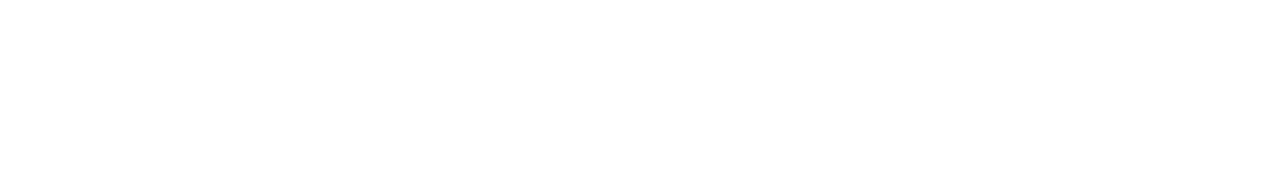
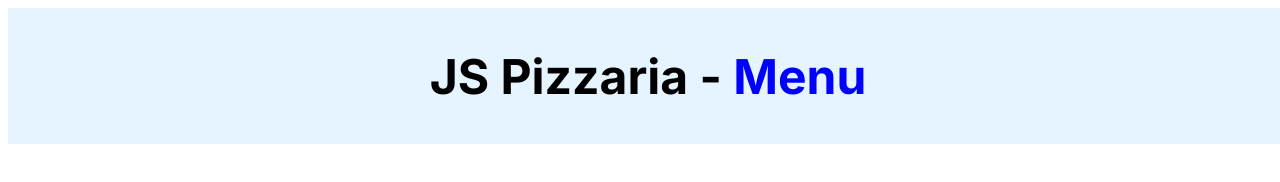
Before and after one commit to monicamix/JunquinhaPizzariaFe, a plain HTML site: page index.html in a window 1280 px wide. Drawn offline with Linux system fonts and the light colour scheme.

Commit message:
Criacao e estilização do cabecalho

```diff
--- /dev/null
+++ b/css/main.css
@@ -0,0 +1,32 @@
+
+/* borda aplicada para todas as tags */
+
+/* *{
+    border: 1px solid black;
+} */
+
+/* importação da fonte no css*/
+
+@import url('https://fonts.googleapis.com/css2?family=Inter:ital,opsz,wght@0,14..32,100..900;1,14..32,100..900&family=Roboto:ital,wght@0,100..900;1,100..900&display=swap');
+
+
+/* Cor de fundo do cabeçalho */
+header {
+    width: 100vw;
+    height: 136px;
+    background-color:#E5F4FF;
+    display: flex;
+    justify-content:center;
+    align-items: center;
+}
+
+.header__title{
+    font-weight: bold;
+    color:black;
+    font-family:"Inter";
+    font-size: 48px;
+}
+
+.header__title--blue{
+    color: blue;
+}
--- /dev/null
+++ b/css/reset.css
@@ -0,0 +1,48 @@
+/* http://meyerweb.com/eric/tools/css/reset/
+   v2.0 | 20110126
+   License: none (public domain)
+*/
+
+html, body, div, span, applet, object, iframe,
+h1, h2, h3, h4, h5, h6, p, blockquote, pre,
+a, abbr, acronym, address, big, cite, code,
+del, dfn, em, img, ins, kbd, q, s, samp,
+small, strike, strong, sub, sup, tt, var,
+b, u, i, center,
+dl, dt, dd, ol, ul, li,
+fieldset, form, label, legend,
+table, caption, tbody, tfoot, thead, tr, th, td,
+article, aside, canvas, details, embed,
+figure, figcaption, footer, header, hgroup,
+menu, nav, output, ruby, section, summary,
+time, mark, audio, video {
+  margin: 0;
+  padding: 0;
+  border: 0;
+  font-size: 100%;
+  font: inherit;
+  vertical-align: baseline;
+}
+/* HTML5 display-role reset for older browsers */
+article, aside, details, figcaption, figure,
+footer, header, hgroup, menu, nav, section {
+  display: block;
+}
+body {
+  line-height: 1;
+}
+ol, ul {
+  list-style: none;
+}
+blockquote, q {
+  quotes: none;
+}
+blockquote:before, blockquote:after,
+q:before, q:after {
+  content: '';
+  content: none;
+}
+table {
+  border-collapse: collapse;
+  border-spacing: 0;
+}
--- a/index.html
+++ b/index.html
@@ -3,9 +3,27 @@
 <head>
     <meta charset="UTF-8">
     <meta name="viewport" content="width=device-width, initial-scale=1.0">
+    <!-- Reset vem antes -->
+    <link rel="stylesheet" href="./css/reset.css">
+    <link rel="stylesheet" href="./css/main.css">
+    <link rel="stylesheet" href="./css/sample.css">
     <title>Junquinha Pizzaria</title>
+
 </head>
 <body>
+<!-- Cabeçalho -->
+ <!-- block__element--modifier -->
+<header class="header">
+    <h1 class="header__title">JS Pizzaria - <span class="header__title--blue">Menu</span>
+    </h1>
+</header>
+
+<!-- Sample -->
+    <!-- <div class="pai">
+        <div class="filho">
+    </div>
+</div> -->
 
 </body>
+
 </html>
```
Also changed, not shown: css/sample.css (added, +11 -0 lines).
